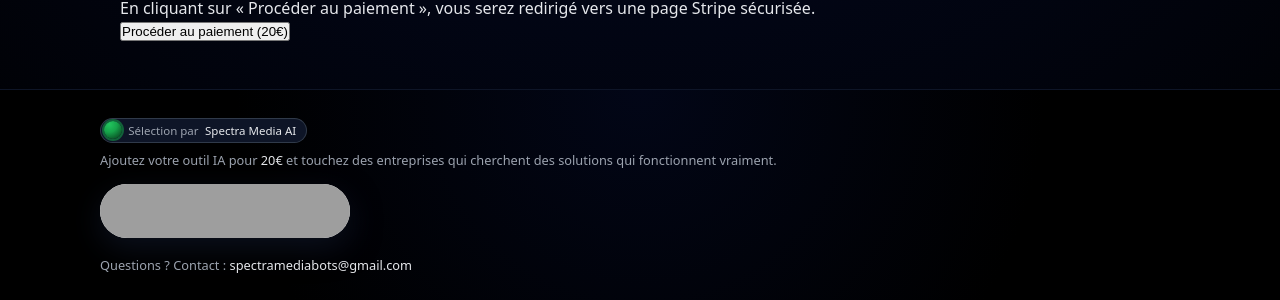
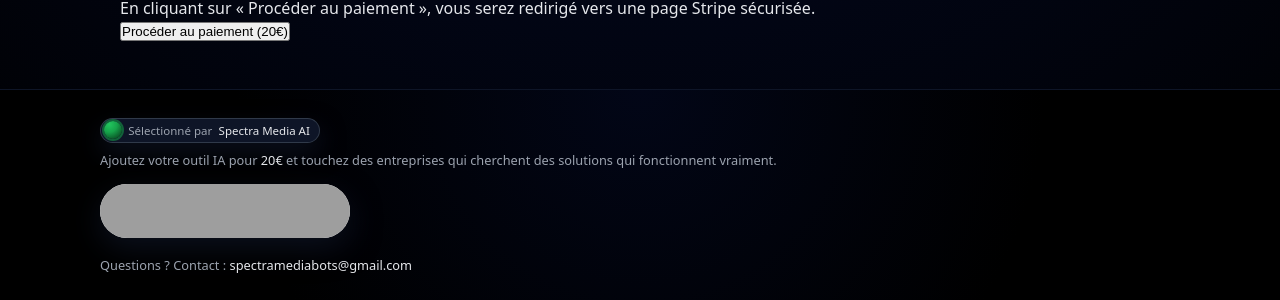
Before and after one commit to vincentbastille10/SpectraAIDirectory, a Flask app: page /ajouter in a window 1280 px wide. Shown: the part 615-915 px from the top of the page. Run offline with Flask 3, Linux system fonts and the light colour scheme; parts of the project's set-up code (start-up, migrations or seed data) failed here and were passed over; grey boxes are pictures that could not be loaded.

Commit message:
Update base.html

```diff
--- a/templates/base.html
+++ b/templates/base.html
@@ -2,23 +2,23 @@
 <html lang="fr">
 <head>
   <meta charset="utf-8" />
-  <title>{% block title %}Spectra AI Directory — Annuaire d’outils IA pour entreprises & équipes{% endblock %}</title>
+  <title>{% block title %}Spectra AI Directory — Annuaire d’outils IA pour entreprises{% endblock %}</title>
   <meta name="viewport" content="width=device-width, initial-scale=1" />
   <meta name="description"
-        content="Spectra AI Directory est un annuaire sélectionné d’outils IA conçus pour les entreprises et les professionnels, avec un focus sur la vente, la productivité, le support client, l’analytics, le contenu et les outils développeurs." />
+        content="Spectra AI Directory est un annuaire sélectionné d’outils IA conçus pour les entreprises et les professionnels, avec un focus sur les ventes, la productivité, le support client, l’analytics, le contenu et les outils pour développeurs." />
 
   <!-- Favicon -->
   <link rel="icon" href="{{ url_for('static', filename='favicon.ico') }}">
 
   <!-- Open Graph / social -->
-  <meta property="og:title" content="Spectra AI Directory — Annuaire d’outils IA pour entreprises & équipes" />
+  <meta property="og:title" content="Spectra AI Directory — Annuaire d’outils IA pour entreprises" />
   <meta property="og:description"
-        content="Découvrez des outils IA qui aident vraiment les entreprises à vendre plus, répondre plus vite aux clients et automatiser leurs opérations. Ajoutez votre outil IA pour 20€." />
+        content="Découvrez des outils IA qui aident vraiment les entreprises à vendre plus, répondre plus vite aux clients et automatiser le travail. Ajoutez votre outil IA pour 20€." />
   <meta property="og:type" content="website" />
   <meta property="og:url" content="https://spectraaidirectory.onrender.com/" />
   <meta property="og:image" content="{{ url_for('static', filename='og-image.png') }}" />
 
-  <!-- Basic reset + fonts + layout -->
+  <!-- Basic reset + fonts + layout (identique à la version anglaise) -->
   <style>
     :root {
       --bg: #050816;
@@ -215,6 +215,12 @@
       background: rgba(15,23,42,0.95);
       border: 1px solid rgba(55,65,81,0.85);
       color: var(--muted);
+      transition:
+        transform 0.18s ease-out,
+        box-shadow 0.18s ease-out,
+        border-color 0.18s ease-out,
+        background 0.18s ease-out;
+      box-shadow: 0 10px 25px rgba(15,23,42,0.7);
     }
 
     .badge-dot {
@@ -223,6 +229,13 @@
       border-radius: 999px;
       background: radial-gradient(circle at 30% 20%, #22c55e 0, #16a34a 40%, #052e16 100%);
       box-shadow: 0 0 0 2px rgba(22,163,74,0.55);
+    }
+
+    .badge:hover {
+      transform: translateY(-1px);
+      box-shadow: 0 18px 40px rgba(15,23,42,0.95);
+      border-color: rgba(59,130,246,0.7);
+      background: radial-gradient(circle at top left, rgba(59,130,246,0.22), rgba(15,23,42,0.98));
     }
 
     .flash-container {
@@ -339,7 +352,7 @@
       <div>
         <span class="badge">
           <span class="badge-dot"></span>
-          Sélection par <strong>Spectra Media AI</strong>
+          Sélectionné par <strong>Spectra Media AI</strong>
         </span>
       </div>
 
@@ -347,7 +360,7 @@
         Ajoutez votre outil IA pour <strong>20€</strong> et touchez des entreprises qui cherchent des solutions qui fonctionnent vraiment.
       </div>
 
-      <!-- Product Hunt embed with animated hover -->
+      <!-- Product Hunt embed avec hover animé -->
       <div class="ph-badge-wrapper">
         <a href="https://www.producthunt.com/products/ai-tools-directory-by-spectra-media?embed=true&utm_source=badge-featured&utm_medium=badge&utm_source=badge-ai&#0045;tools&#0045;directory&#0045;by&#0045;spectra&#0045;media"
            class="ph-badge"
@@ -362,7 +375,6 @@
         </a>
       </div>
 
-      <!-- Contact -->
       <div style="margin-top: 0.4rem;">
         Questions ? Contact : <strong>spectramediabots@gmail.com</strong>
       </div>
```
